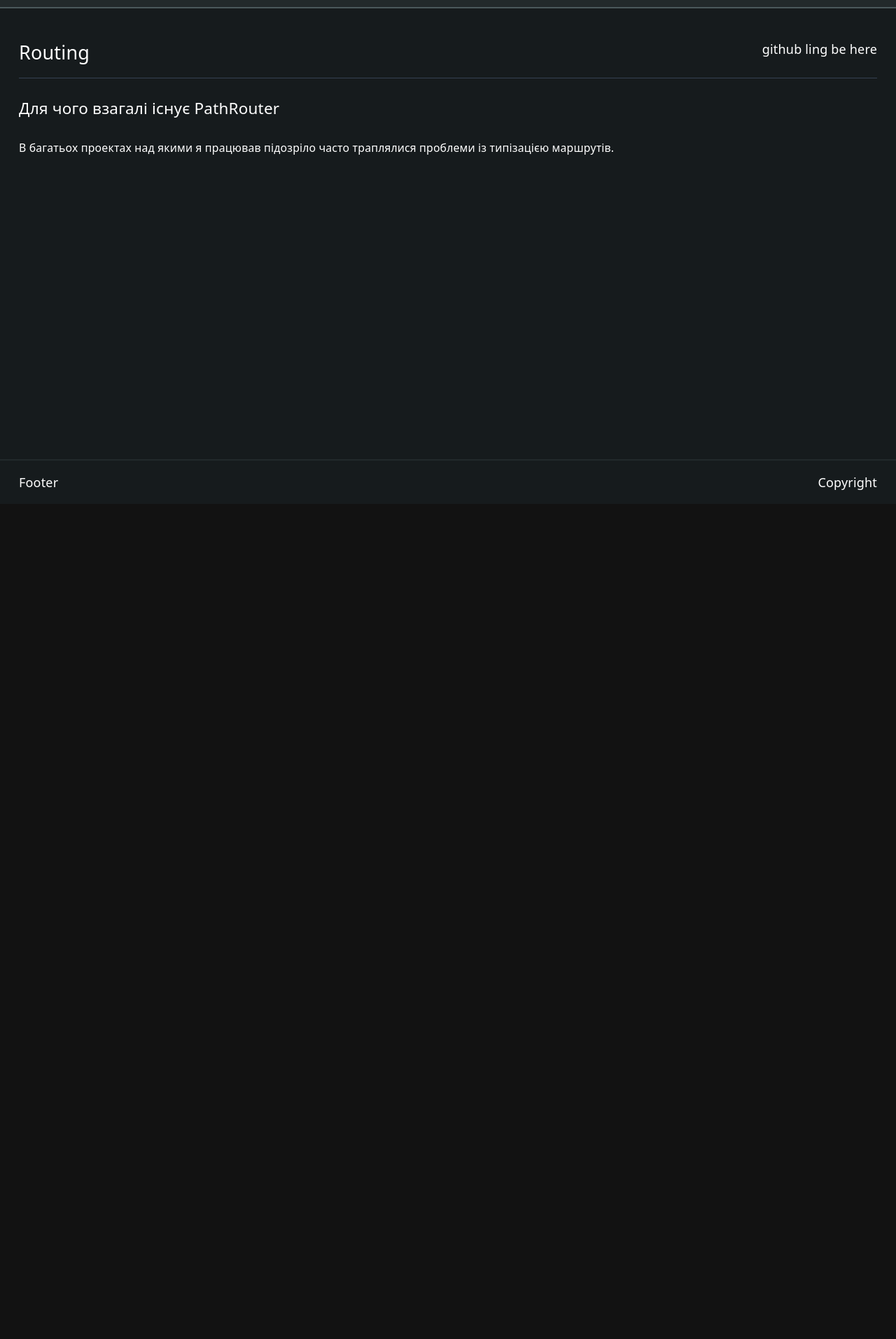
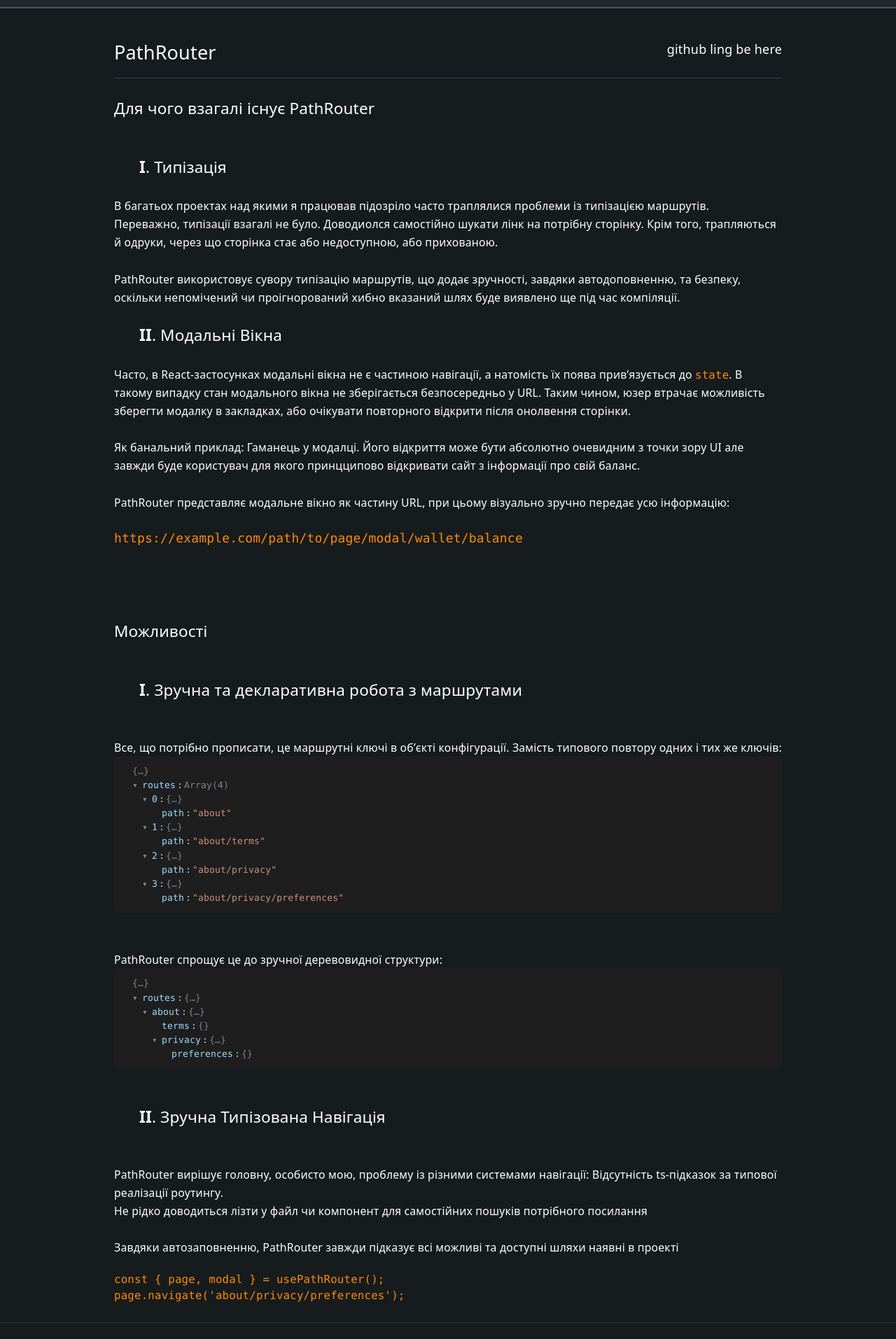
Before and after one commit to tterryrice-beep/facilitators-tr, a React (Vite) app: page /modules/routing in a window 1280 px wide. Shown: the part 80-1993 px from the top of the page at 70% size. Before the commit the page ends 800 px from the top, so only its background shows below. Built offline with nearby package versions, Linux system fonts and the light colour scheme.

Commit message:
work with Routing page

```diff
--- a/src/Pages/Routing/index.tsx
+++ b/src/Pages/Routing/index.tsx
@@ -8,6 +8,7 @@
 import { Text } from "@@/Text";
 
 import css from "./style.module.scss";
+import { Pre } from "@@/Pre";
 
 // const { modals, pages } = createRoute(route);
 
@@ -16,82 +17,87 @@
 
   return (
     <div className={css.page}>
-      <Heading title={"Routing"} rightBar={<div>github ling be here</div>} />
+      <Heading title={"PathRouter"} rightBar={<div>github ling be here</div>} />
 
-      <section id={css.overview} className="mt-6">
-        <Text type="subtitle">Проблематика</Text>
+      <section id={css.about}>
+        <Text tag="h2" type="subtitle">
+          Для чого взагалі існує PathRouter
+        </Text>
+        <br />
+        <br />
+
+        <Text className="ml-8" tag="h3" type="subtitle">
+          <b>I</b>. Типізація
+        </Text>
+        <br />
+
+        <Text>
+          В багатьох проектах над якими я працював підозріло часто траплялися
+          проблеми із типізацією маршрутів.
+        </Text>
+        <br />
+        <Text>
+          Переважно, типізації взагалі не було. Доводиолся самостійно шукати
+          лінк на потрібну сторінку. Крім того, трапляються й одруки, через що
+          сторінка стає або недоступною, або прихованою.
+        </Text>
         <br />
         <br />
         <Text>
-          На багатьох проектах де я працював часто були проблеми зі Зручністю
-          маршрутизації.
-          <br />В кращому разі, вона виглядала ось так:
+          PathRouter використовує сувору типізацію маршрутів, що додає
+          зручності, завдяки автодоповненню, та безпеку, оскільки непомічений чи
+          проігнорований хибно вказаний шлях буде виявлено ще під час
+          компіляції.
         </Text>
+        <br />
+        <br />
+        <Text className="ml-8" tag="h3" type="subtitle">
+          <b>II</b>. Модальні Вікна
+        </Text>
+        <br />
+        <Text>
+          Часто, в React-застосунках модальні вікна не є частиною навігації, а
+          натомість їх поява привʼязується до <Pre inline>state</Pre>. В такому
+          випадку стан модального вікна не зберігається безпосередньо у URL.
+          Таким чином, юзер втрачає можливість зберегти модалку в закладках, або
+          очікувати повторного відкрити після онолвення сторінки.
+        </Text>
+        <br />
+        <br />
+        <Text>
+          Як банальний приклад: Гаманець у модалці. Його відкриття може бути
+          абсолютно очевидним з точки зору UI але завжди буде користувач для
+          якого принцципово відкривати сайт з інформації про свій баланс.
+        </Text>
+        <br />
+        <br />
+        <Text>
+          PathRouter представляє модальне вікно як частину URL, при цьому
+          візуально зручно передає усю інформацію:
+        </Text>
+        <Pre>
+          {`
+https://example.com/path/to/page/modal/wallet/balance
+          `}
+        </Pre>
 
-        <div className="mb-6 mt-6 ">
-          <ObjectView
-            defaultExpanded
-            data={{
-              routes: [
-                {
-                  path: "/about",
-                  element: "<AboutRoot />",
-                },
-                {
-                  path: "/about/terms",
-                  element: "<Terms />",
-                },
-                {
-                  path: "/about/privacy",
-                  element: "<Privacy />",
-                },
-              ],
-            }}
-          />
-
-          <JSXView>{`
-<Routes>
-  {routes.map((data) => <Route {...data} />)}
-</Routes>`}</JSXView>
-        </div>
-
-        <Text>
-          Але зазвичай воно реалізовано як у типових Реакт-посібниках:
+        <br />
+        <br />
+        <br />
+        <Text tag="h2" type="subtitle">
+          Можливості
         </Text>
-
-        <JSXView>{`
-<Routes>
-  <Route path="/about" element={<AboutRoot />} />
-  <Route path="/about/terms" element={<Terms />} />
-  <Route path="/about/privacy" element={<Privacy />} />
-  ...
-</Routes>`}</JSXView>
         <br />
         <br />
 
-        <Text>Які проблеми із цього, виникали особисто у мене:</Text>
-        <ul className="list-disc mt-4">
-          <li className="ml-8">
-            <Text>
-              Додавання нових сторінок, чи, прости Господи, переадресація.
+        <Text className="ml-8" tag="h3" type="subtitle">
+          <b>I</b>. Зручна та декларативна робота з маршрутами
         </Text>
-          </li>
-
-          <li className="ml-8">
-            <Text>Робота із посиланнями та переходами між сторінками.</Text>
+        <br />
         <br />
         <Text>
-              Щастить, коли всі маршрути зберігаються у документації, чи хоча би
-              в енумі. Але на практиці, доводиться залазити у файл, та шукати,
-              потрібний шлях.
-            </Text>
-          </li>
-
-          <li className="ml-8">
-            <Text>Модалки.</Text>
-            <br />
-            <Text>
-              Є ситуації коли для модалок прописують окремий маршрут типу:
+          Все, що потрібно прописати, це маршрутні ключі в обʼєкті конфігурації.
+          Замість типового повтору одних і тих же ключів:
         </Text>
         <br />
         <ObjectView
@@ -99,36 +105,66 @@
           data={{
             routes: [
               {
-                    path: "/about",
-                    element: "<About />",
+                path: "about",
               },
               {
-                    path: "/about/modal",
-                    element: "<About />",
+                path: "about/terms",
+              },
+              {
+                path: "about/privacy",
+              },
+              {
+                path: "about/privacy/preferences",
               },
             ],
           }}
         />
         <br />
-            <Text>І це навіть не перебільшення</Text>
-          </li>
-        </ul>
+        <br />
+        <Text>PathRouter спрощує це до зручної деревовидної структури:</Text>
+        <br />
+        <ObjectView
+          defaultExpanded
+          data={{
+            routes: {
+              about: {
+                terms: {},
+                privacy: {
+                  preferences: {},
+                },
+              },
+            },
+          }}
+        />
+        <br />
+        <br />
+        <Text className="ml-8" tag="h3" type="subtitle">
+          <b>II</b>. Зручна Типізована Навігація
+        </Text>
+        <br />
         <br />
         <Text>
-          Тож, зрештою, я написав власне рішення, котре особисто мене би
-          влаштовувало
+          PathRouter вирішує головну, особисто мою, проблему із різними
+          системами навігації: Відсутність ts-підказок за типової реалізації
+          роутингу.
         </Text>
-      </section>
-
-      <section id={css.about}>
-        <Text type="subtitle">Для чого взагалі існує PathRouter</Text>
+        <br />
+        <Text>
+          Не рідко доводиться лізти у файл чи компонент для самостійних пошуків
+          потрібного посилання
+        </Text>
         <br />
         <br />
-
         <Text>
-              В багатьох проектах над якими я працював підозріло часто траплялися проблеми із типізацією маршрутів.
+          Завдяки автозаповненню, PathRouter завжди підказує всі можливі та
+          доступні шляхи наявні в проекті
         </Text>
-
+        <br />
+        <Text>
+          <Pre>{`
+const { page, modal } = usePathRouter();
+page.navigate('about/privacy/preferences');`}</Pre>
+        </Text>
       </section>
     </div>
   );
--- a/src/components/Heading/index.tsx
+++ b/src/components/Heading/index.tsx
@@ -9,7 +9,9 @@
   return (
     <>
       <div className="flex justify-between w-full mt-4 mb-4">
-        <Text type="title">{title}</Text>
+        <Text type="title" tag="h1">
+          {title}
+        </Text>
         <div>{rightBar}</div>
       </div>
 
--- /dev/null
+++ b/src/components/Pre/index.tsx
@@ -0,0 +1,17 @@
+import clsx from "clsx";
+import React, { type FC } from "react";
+
+interface Props {
+  children?: React.ReactNode;
+  inline?: boolean;
+}
+export const Pre: FC<Props> = ({ children, inline = false }) => {
+  return (
+    <pre
+      className={clsx("text-orange-400", {
+        inline,
+      })}>
+      {children}
+    </pre>
+  );
+};
--- a/src/containers/Layout/components/Footer/index.tsx
+++ b/src/containers/Layout/components/Footer/index.tsx
@@ -6,7 +6,7 @@
 export const Footer: FC<Props> = ({}) => {
   return (
     <footer className="bg-mist-900 border-t-2 border-mist-800 py-4 px-6">
-      <div className="flex flex-row items-center justify-between max-w-7xl mx-auto">
+      <div className="flex flex-row items-center justify-between mx-auto max-w-6xl">
         <div>Footer</div>
         <div>Copyright</div>
       </div>
--- a/src/containers/Layout/components/Header/index.tsx
+++ b/src/containers/Layout/components/Header/index.tsx
@@ -3,8 +3,8 @@
 
 export const Header: FC = () => {
   return (
-    <header className=" bg-mist-800 border-b-2 border-mist-600">
-      <div className="max-w-7xl mx-auto flex gap-3 flex-row items-center justify-between py-4 px-6">
+    <header className=" bg-mist-800 border-b-2 border-mist-600 ">
+      <div className="mx-auto flex gap-3 flex-row items-center justify-between py-4 px-6 max-w-6xl">
         <div>
           <LogoTR />
         </div>
--- a/src/containers/Layout/index.tsx
+++ b/src/containers/Layout/index.tsx
@@ -11,9 +11,9 @@
 
 export const Layout: FC<Props> = ({}) => {
   return (
-    <div className="bg-mist-900 p-0 m-0 min-h-screen flex flex-col">
+    <div className="bg-mist-900 p-0 m-0 min-h-screen  flex flex-col">
       <Header />
-      <main className="p-4 md:p-6 flex-1 max-w-7xl mx-auto w-full">
+      <main className="p-4 md:p-6 flex-1 max-w-4xl mx-auto w-full">
         <ErrorBoundary>
           <PathRouterContainer
             fallback={<>Усе ок, ми завантажуємося</>}
```
Lines whose indentation alone changed are shown as unchanged.
